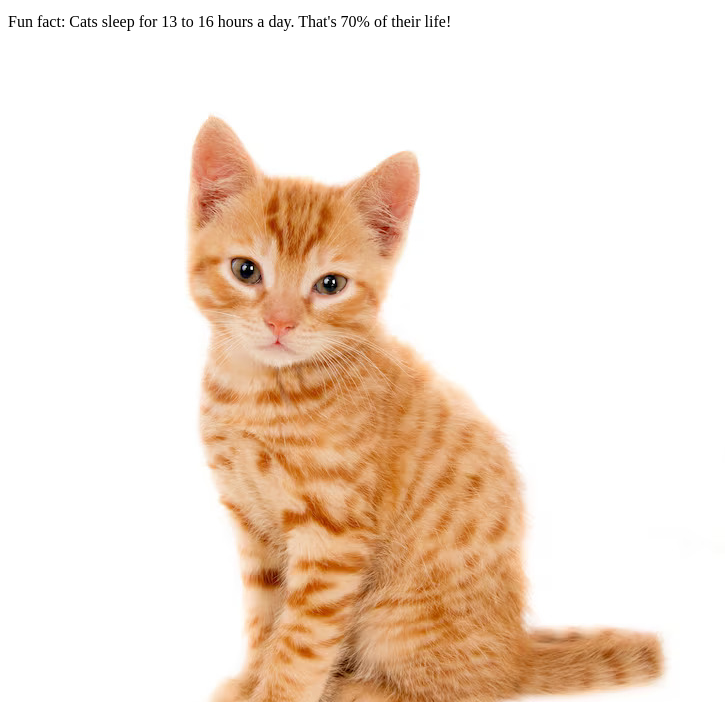
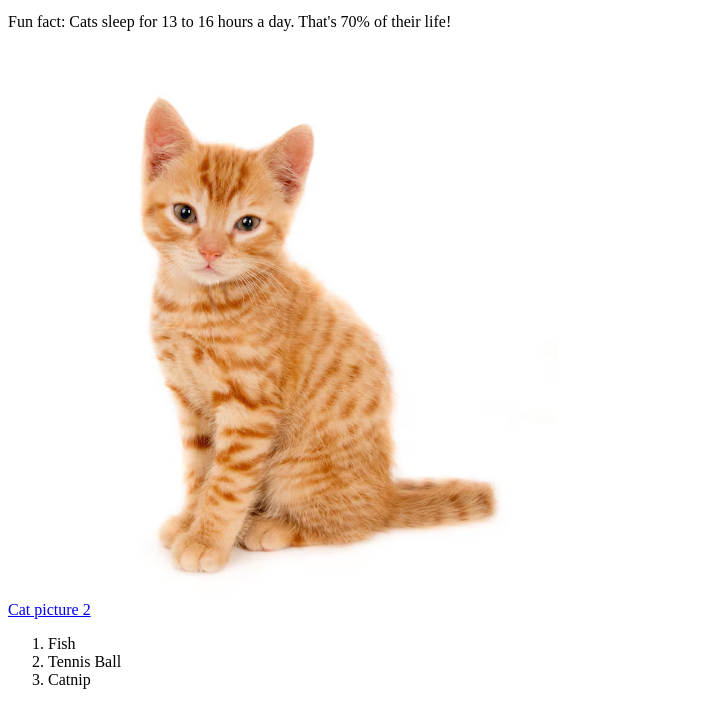
Before and after one commit to Tranquananh2811/HTMLLab1, a plain HTML site: page index.html in a window 1280 px wide. Shown: the part 53-755 px from the top of the page, without its empty margins (0-725 px from the left). Drawn offline with Linux system fonts and the light colour scheme.

Commit message:
Image size commit.

```diff
--- a/index.html
+++ b/index.html
@@ -8,7 +8,7 @@
     <body>
         <p>This is one of the <i><b style="font-size: 30px; color:orange">best website</b></i> in the world to see cat pictures. Enjoy the pictures!</p>
         <p>Fun fact: Cats sleep for 13 to 16 hours a day. That's 70% of their life!</p>
-        <img src = "Images/Cat.jpg">
+        <img src = "Images/Cat.jpg" width="550px" height="550px">
         <br>
         <a href="https://www.magnific.com/free-photo/closeup-shot-beautiful-ginger-domestic-kitten-sitting-white-surface_14195938.htm#fromView=keyword&page=1&position=0&uuid=d46b7aba-164a-407d-9c83-062e8d38b15d&track=ais_hybrid&query=Cat">Cat picture 2</a>
     </body>
```
